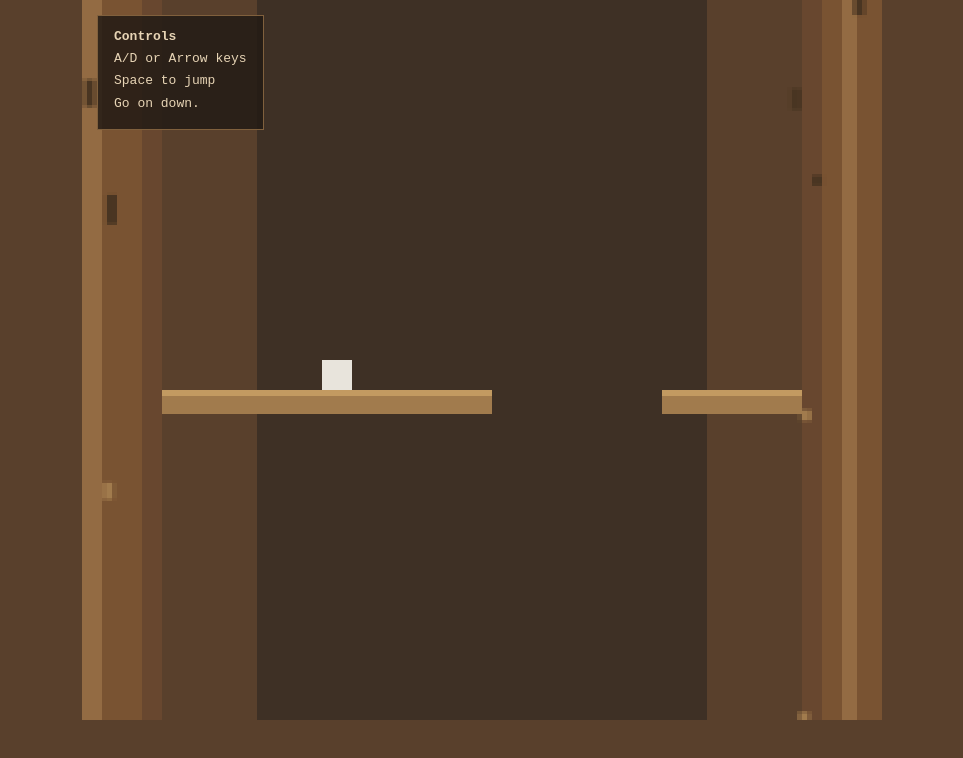
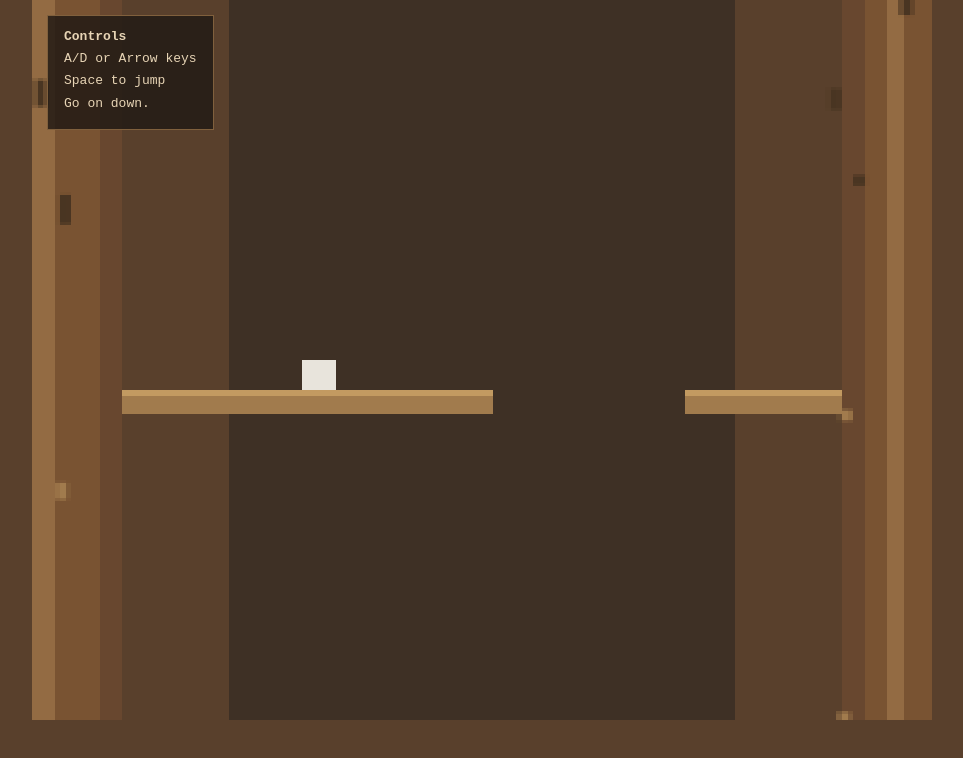
Before and after one commit to TheRealMythDeveloper/ABreak, a plain HTML site: page index.html in a window 1280 px wide. Shown: the whole page, without its empty margins (158-1121 px from the left). Drawn offline with Linux system fonts and the light colour scheme.

Commit message:
WIDERRRR

```diff
--- a/style.css
+++ b/style.css
@@ -28,7 +28,7 @@ body {
 
 /* The visible game window */
 #game {
-    width: 800px;
+    width: 900px;
     height: 720px;
     max-width: 100vw;
     position: relative;
@@ -48,7 +48,7 @@ body {
 
 #treeCanvas {
     display: block;
-    width: 800px;
+    width: 900px;
     height: 720px;
     image-rendering: pixelated;
 }
```
